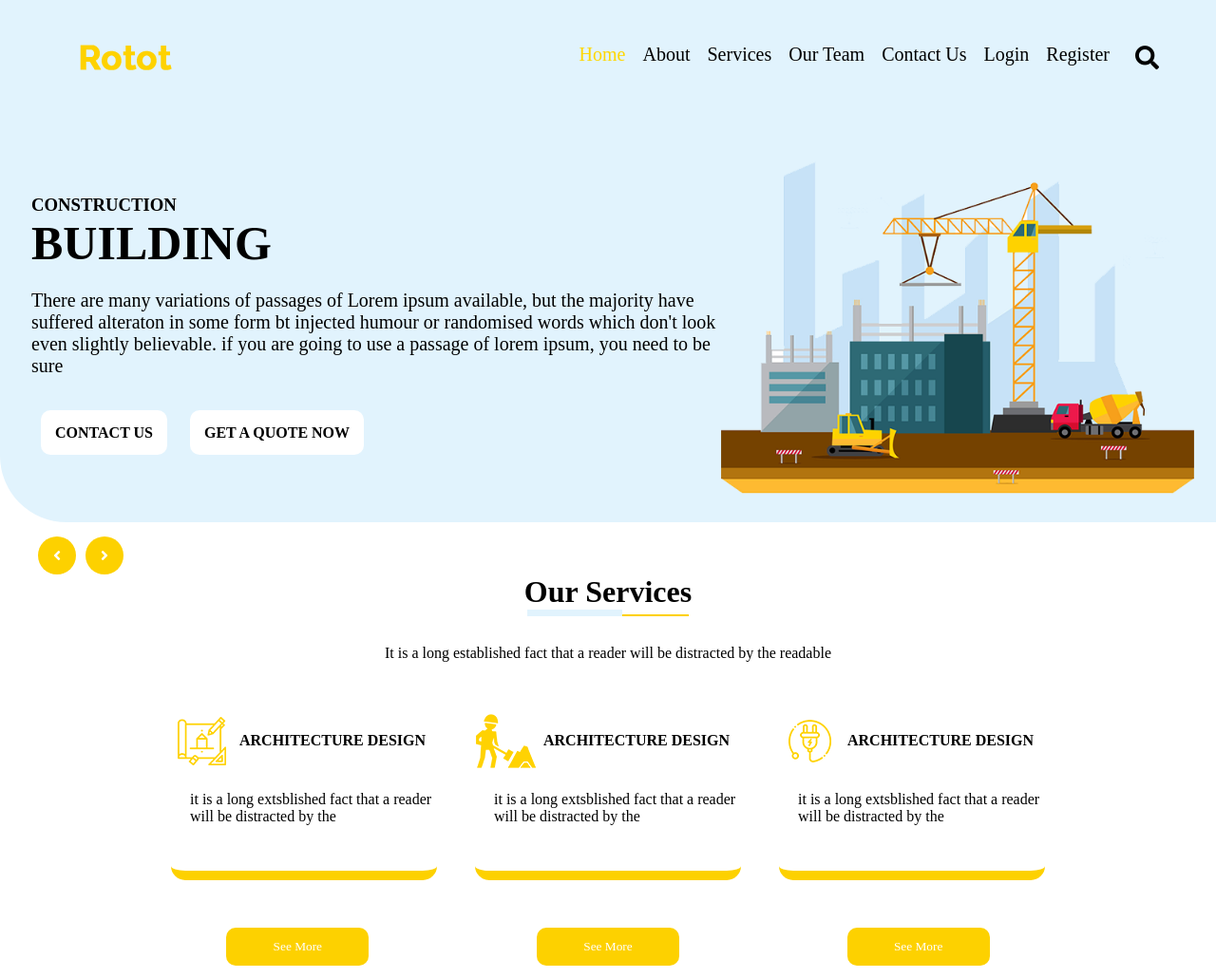
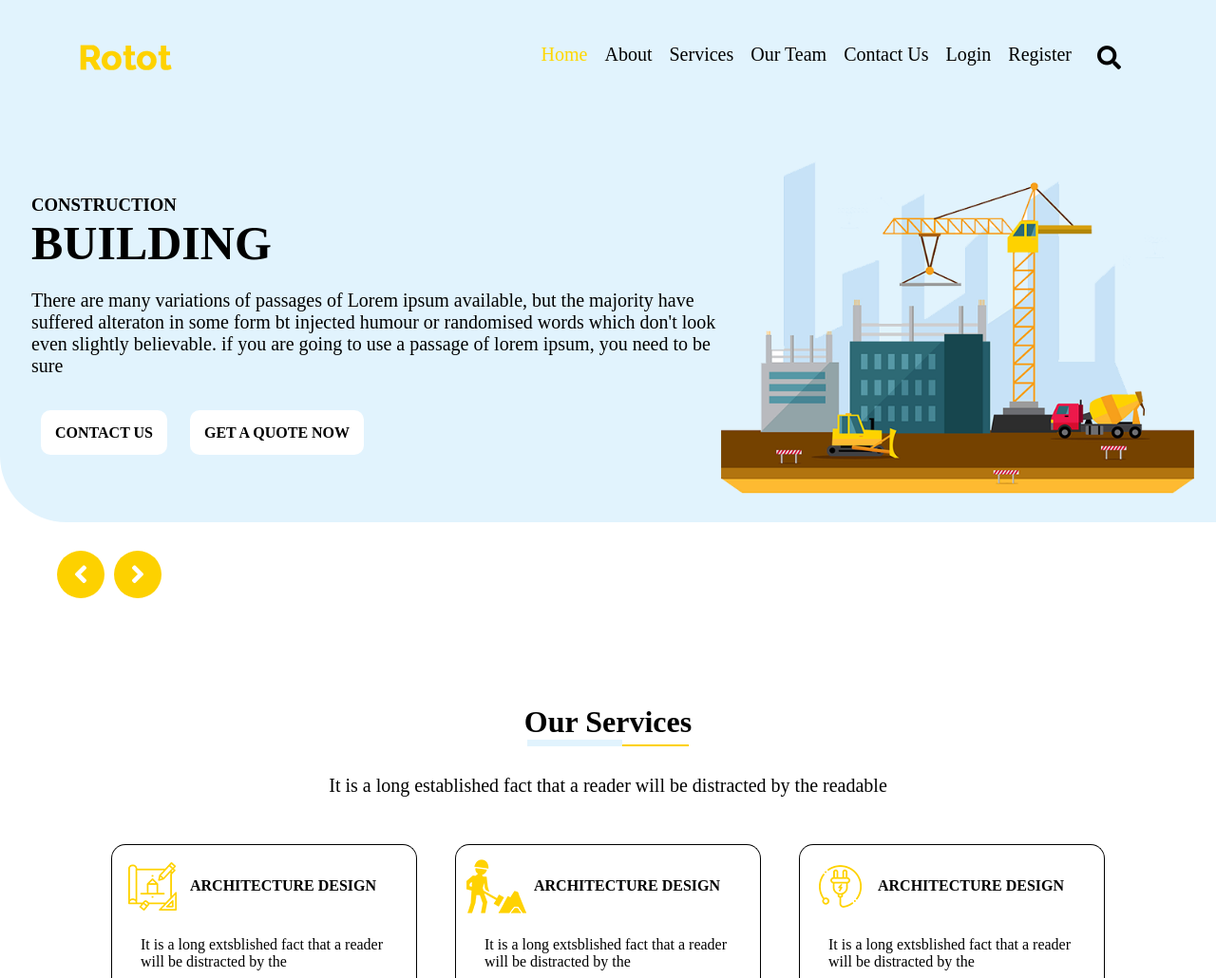
Before and after one commit to domchu/construction_website, a plain HTML site: page index.html in a window 1280 px wide. Shown: the top 1030 px of the page at 95% size. Drawn offline with Linux system fonts and the light colour scheme.

Commit message:
the service section

```diff
--- a/index.html
+++ b/index.html
@@ -29,7 +29,7 @@
           <i class="fas fa-search search"></i>
         </div>
       </div>
-<!-- end of the menu section of the project -->
+      <!-- end of the menu section of the project -->
       <div class="textimg">
         <div class="textbutdiv">
           <h3>CONSTRUCTION</h3>
@@ -77,7 +77,7 @@
             <h4>ARCHITECTURE DESIGN</h4>
           </div>
           <p>
-            it is a long extsblished fact that a reader will be distracted by
+            It is a long extsblished fact that a reader will be distracted by
             the
           </p>
         </div>
@@ -87,7 +87,7 @@
             <h4>ARCHITECTURE DESIGN</h4>
           </div>
           <p>
-            it is a long extsblished fact that a reader will be distracted by
+            It is a long extsblished fact that a reader will be distracted by
             the
           </p>
         </div>
@@ -97,7 +97,7 @@
             <h4>ARCHITECTURE DESIGN</h4>
           </div>
           <p>
-            it is a long extsblished fact that a reader will be distracted by
+            It is a long extsblished fact that a reader will be distracted by
             the
           </p>
         </div>
--- a/style.scss
+++ b/style.scss
@@ -10,7 +10,7 @@
   justify-content: space-between;
   align-items: center;
   height: 40px;
-  padding: 40px 10px 20px 10px;
+  padding: 40px 50px 20px 10px;
 
   .logo {
     margin-left: 70px;
@@ -98,29 +98,33 @@
   color: gold !important;
 }
 .angleleft {
-  height: 40px;
-  width: 40px;
-  border-radius: 20px;
+  height: 50px;
+  width: 50px;
+  border-radius: 50%;
   background-color: #fdd100;
   display: flex;
   align-items: center;
   justify-content: center;
+  font-size: 30px;
   color: #fff;
+  cursor: pointer;
 }
 .angleright {
-  height: 40px;
-  width: 40px;
-  border-radius: 20px;
+  height: 50px;
+  cursor: pointer;
+  width: 50px;
+  border-radius: 50%;
   background-color: #fdd100;
   display: flex;
   align-items: center;
   justify-content: center;
   color: #fff;
   margin-left: 10px;
+  font-size: 30px;
 }
 .angles {
   display: flex;
-  padding: 15px 0 0 40px;
+  padding: 30px 0 0 60px;
 }
 .textbutdiv p {
   margin-top: 20px;
@@ -136,16 +140,19 @@
   display: flex;
   justify-content: center;
   margin-top: 30px;
+  font-size: 20px;
 }
 .meetinglines {
   height: 7px;
   width: 100px;
+  font-weight: 900;
   background-color: #e1f3fd;
 }
 .services {
   display: flex;
   justify-content: center;
   margin: auto;
+  margin-top: 7rem;
 }
 .meetinglines2 {
   height: 2px;
@@ -162,10 +169,14 @@
   align-items: center;
 }
 .container {
-  width: 280px;
+  width: 300px;
   border-radius: 15px;
+  padding: 10px;
   height: 170px;
   border-bottom: 10px solid #fdd100;
+  border-left: 1px solid;
+  border-top: 1px solid;
+  border-right: 1px solid;
   margin: 20px;
 }
 .container p {
@@ -187,8 +198,6 @@
   color: #fff;
   border: unset;
   border-radius: 10px;
-  margin: 10px;
-  padding: 12px;
 }
 .button2:hover {
   background-color: #000;
```
Also changed, not shown: style.css, 1 other file.
